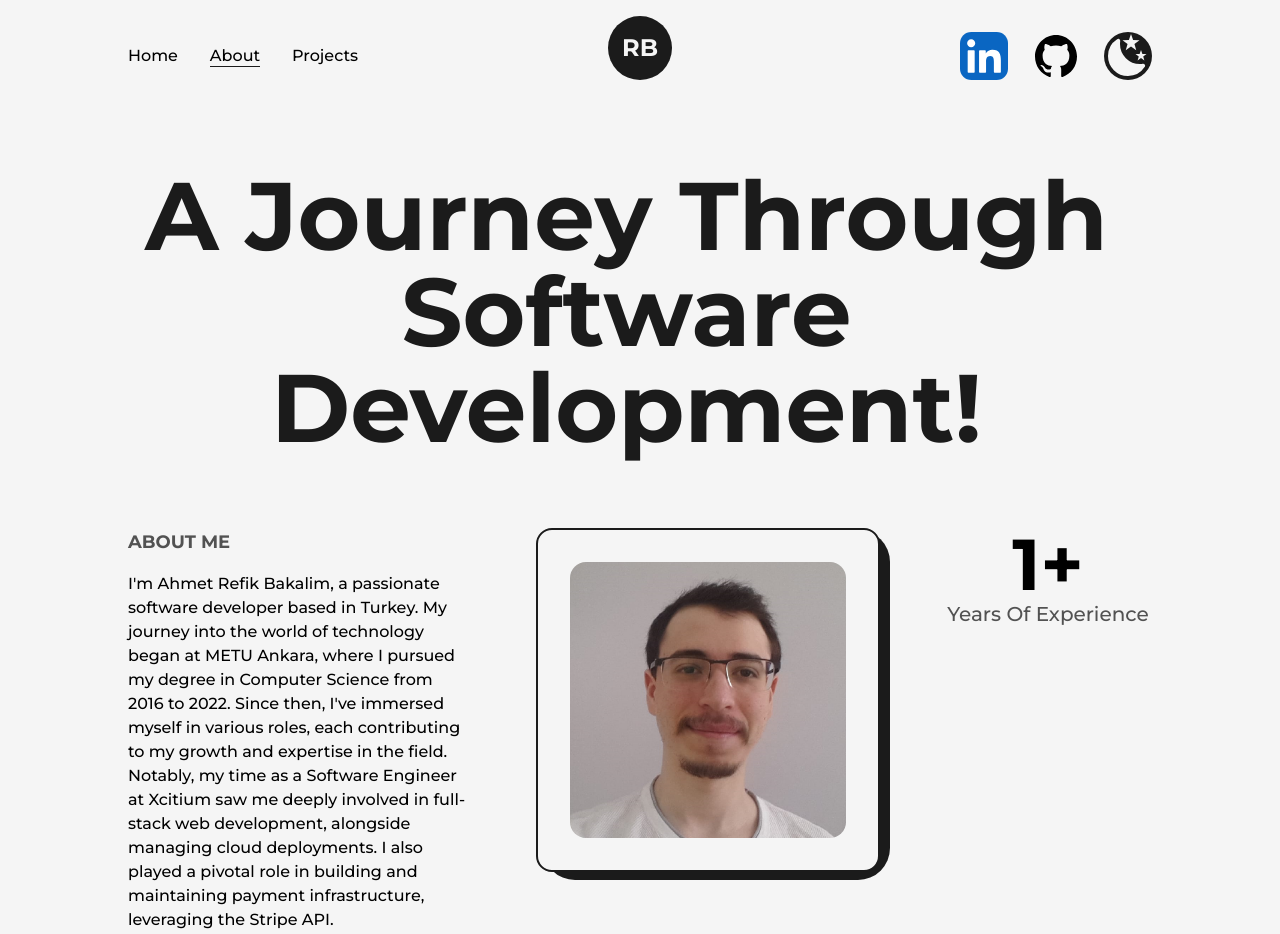
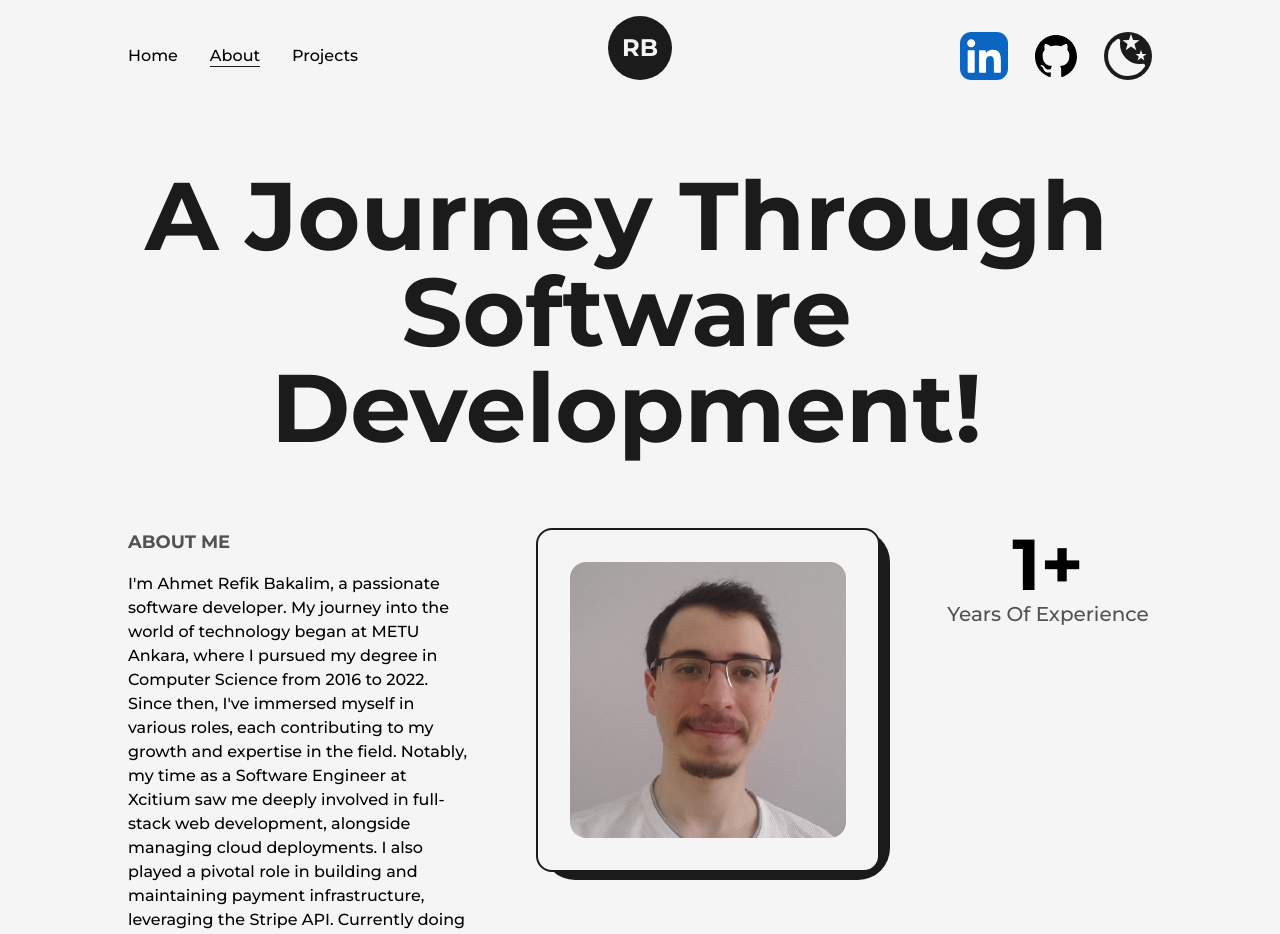
Before and after one commit to refikbakalim/portfolio, a Next.js app: page /about in a window 1280 px wide. Shown: the top 934 px of the page. Built offline with nearby package versions, Linux system fonts and the light colour scheme.

Commit message:
Update education details

```diff
--- a/src/components/Education.tsx
+++ b/src/components/Education.tsx
@@ -21,7 +21,15 @@ const Education = () => {
 				<motion.div style={{ scaleY: scrollYProgress }} className='absolute left-9 top-0 w-[4px] h-full bg-dark origin-top dark:bg-primaryDark md:w-[2px] md:left-[30px] xs:left-[20px] dark:shadow-3xl' />
 				<ul className='w-full flex flex-col items-start justify-between ml-4 xs:ml-2'>
 					<Details
-						type="BSc In Computer Engineering"
+						type="MSc in Applied Computer Science and Artificial Intelligence"
+						time="Sep 2024 - Sep 2025"
+						company="University of Bradford"
+						companyLink="https://www.bradford.ac.uk/courses/pg/applied-computer-science-artificial-intelligence/"
+						place="Bradford, UK"
+						info='Machine Learning, Cloud AI, Big Data, Mobile Application Development'
+					/>
+					<Details
+						type="BSc in Computer Engineering"
 						time="2016-2022"
 						company="Middle East Technical University (METU)"
 						companyLink="https://ceng.metu.edu.tr/"
--- a/src/components/NavBar.tsx
+++ b/src/components/NavBar.tsx
@@ -48,7 +48,7 @@ const Navbar = () => {
 	return (
 		<header className="w-full px-32 py-8 font-medium flex items-center justify-between dark:text-light relative z-10 lg:px-16 md:px-12 sm:px-8">
 
-			<button className="flex-col justify-center items-center hidden lg:flex" onClick={handleClick}>
+			<button className="flex-col justify-center items-center hidden lg:flex" aria-label="toggle menu" onClick={handleClick}>
 				<span className={`bg-dark dark:bg-light block transition-all duration-300 ease-out h-0.5 w-6 rounded-sm ${isOpen ? "rotate-45 translate-y-1" : "-translate-y-0.5"}`}></span>
 				<span className={`bg-dark dark:bg-light block transition-all duration-300 ease-out h-0.5 w-6 rounded-sm my-0.5 ${isOpen ? "opacity-0" : "opacity-100"}`}></span>
 				<span className={`bg-dark dark:bg-light block transition-all duration-300 ease-out h-0.5 w-6 rounded-sm ${isOpen ? "-rotate-45 -translate-y-1" : "translate-y-0.5"}`}></span>
--- a/src/pages/about.tsx
+++ b/src/pages/about.tsx
@@ -53,10 +53,10 @@ const about = () => {
 						<div className='col-span-3 flex flex-col items-start justify-start xl:col-span-4 md:order-2 md:col-span-8'>
 							<h2 className='mb-4 text-lg font-bold uppercase text-dark/75 dark:text-light/75'>About Me</h2>
 							<p className='font-medium'>
-								I&#39;m Ahmet Refik Bakalim, a passionate software developer based in Turkey.
+								I&#39;m Ahmet Refik Bakalim, a passionate software developer.
 								My journey into the world of technology began at METU Ankara, where I pursued my degree in Computer Science from 2016 to 2022.
 								Since then, I&#39;ve immersed myself in various roles, each contributing to my growth and expertise in the field. Notably, my time as a Software Engineer at Xcitium saw me deeply involved in full-stack web development, alongside managing cloud deployments.
-								I also played a pivotal role in building and maintaining payment infrastructure, leveraging the Stripe API.
+								I also played a pivotal role in building and maintaining payment infrastructure, leveraging the Stripe API. Currently doing my MSc in Applied Computer Science and Artificial Intelligence at University of Bradford.
 							</p>
 							<p className='font-medium my-4'>
 								My skill set is diverse, covering languages like C++, C#, Java, Python, and more.
```
Also changed, not shown: 1 other file (tests, documents, lock files or other folders).
